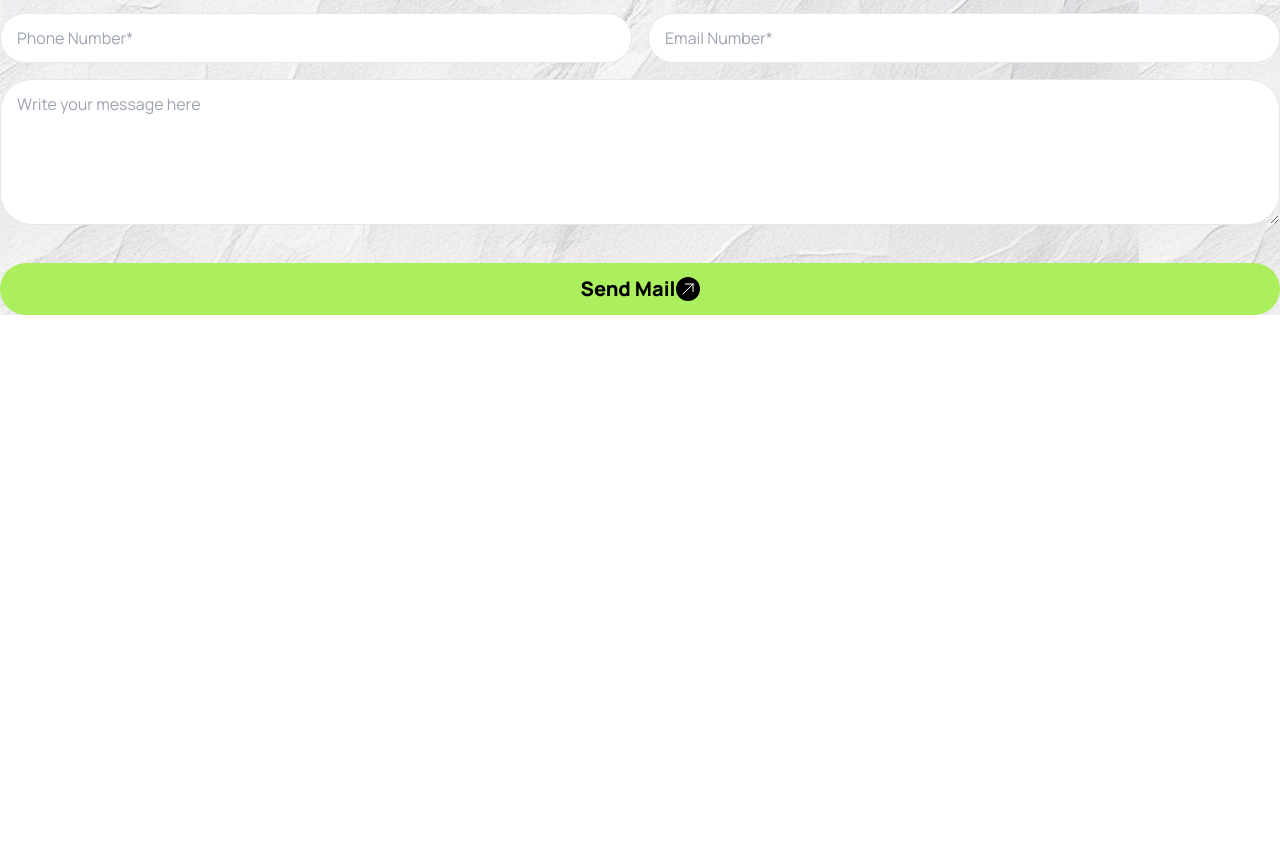
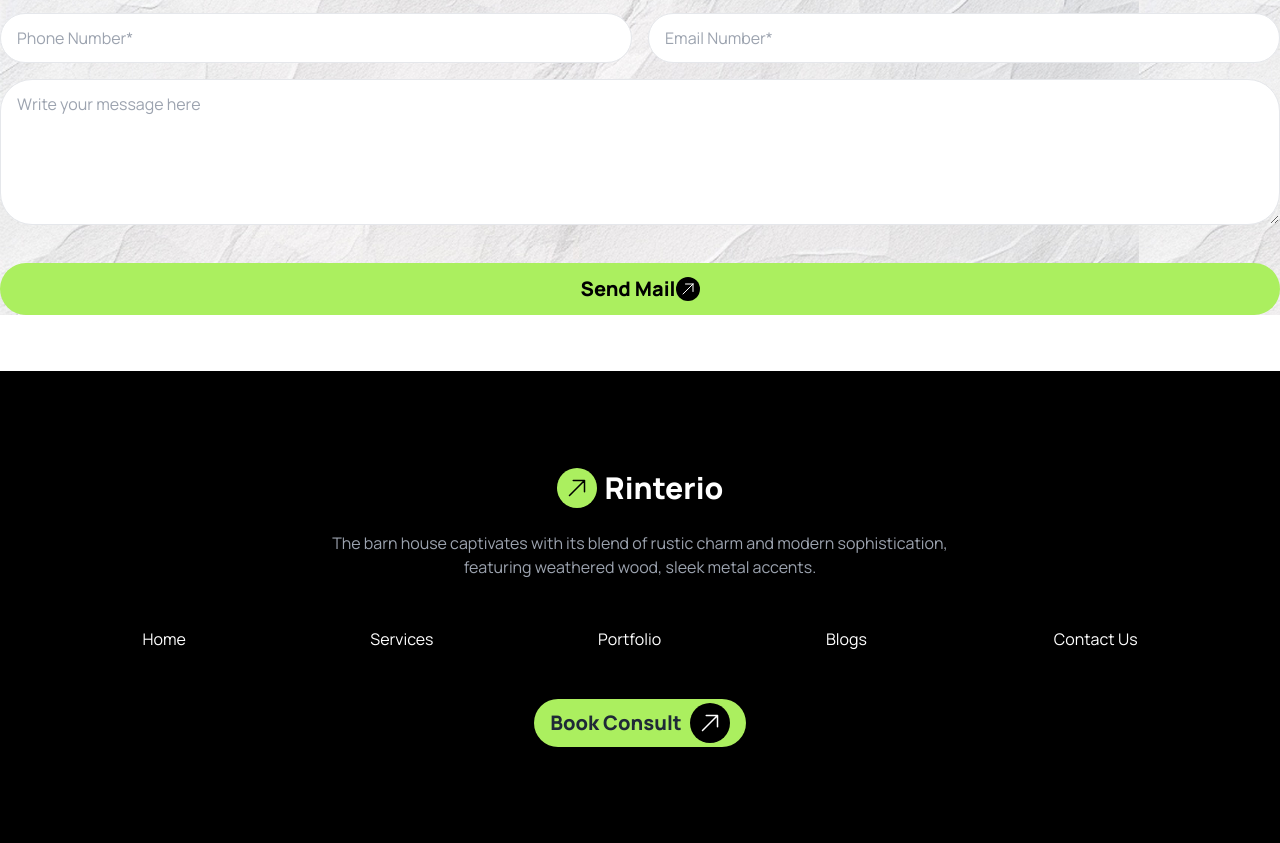
Before and after one commit to Nadimandpicaroon/p-hero-assignment03, a plain HTML site: page index.html in a window 1280 px wide. Shown: the part 3318-4161 px from the top of the page. Before the commit the page ends 3689 px from the top, so only its background shows below. Drawn offline with nearby package versions, Linux system fonts and the light colour scheme.

Commit message:
added footer section

```diff
--- a/index.html
+++ b/index.html
@@ -330,6 +330,65 @@
           </div>
          </section>
     </main>
-    <footer></footer>
+    <!-- <footer class="bg-black">
+      <section>
+        <div class="text-center py-5">
+          <h2 class="btn btn-ghost text-3xl text-white font-extrabold pb-4">
+            <span class="flex items-center justify-center h-10 w-10 bg-lemon-green rounded-full">
+              <svg xmlns="http://www.w3.org/2000/svg" fill="none" viewBox="0 0 24 24" stroke-width="1.5" stroke="currentColor" class="size-6  text-black fas fa-heart text-xl">
+              <path stroke-linecap="round" stroke-linejoin="round" d="m4.5 19.5 15-15m0 0H8.25m11.25 0v11.25" />
+              </svg>
+            </span>Rinterio</h2>
+            <p class="text-base font-normal text-gray-400">The barn house captivates with its blend of rustic charm and modern sophistication,<br> featuring weathered wood, sleek metal accents.</p>
+        </div>
+        <div class="grid grid-cols-1 lg:grid-cols-5 justify-center">
+            <div class="grid grid-flow-col gap-x-32 justify-center sm:grid-cols-1 sm:gap-6">
+              <a href="#" class="text-base text-gray-500">Home</a>
+              <a href="#" class="text-base text-gray-500">Services</a>
+              <a href="#" class="text-base text-gray-500">Portfolio</a>
+              <a href="#" class="text-base text-gray-500">Blogs</a>
+              <a href="#" class="text-base text-gray-500">Contact Us</a>
+            </div>
+          <a class="btn bg-primary-btn text-xl font-extrabold rounded-[32px]">Book Consult
+            <span class="flex items-center justify-center h-10 w-10 bg-black rounded-full">
+                <svg xmlns="http://www.w3.org/2000/svg" fill="none" viewBox="0 0 24 24" stroke-width="1.5" stroke="currentColor" class="size-6 text-white fas fa-heart text-xl">
+                <path stroke-linecap="round" stroke-linejoin="round" d="m4.5 19.5 15-15m0 0H8.25m11.25 0v11.25" />
+                </svg>
+            </span>
+         </a>
+        </div>
+      </section>
+    </footer> -->
+    <footer class="bg-black text-white py-24">
+      <div class="text-center mb-4">
+        <div class="flex items-center justify-center mb-4">
+          <h2 class="btn btn-ghost text-3xl text-white font-extrabold pb-4">
+            <span class="flex items-center justify-center h-10 w-10 bg-lemon-green rounded-full">
+              <svg xmlns="http://www.w3.org/2000/svg" fill="none" viewBox="0 0 24 24" stroke-width="1.5" stroke="currentColor" class="size-6  text-black fas fa-heart text-xl">
+              <path stroke-linecap="round" stroke-linejoin="round" d="m4.5 19.5 15-15m0 0H8.25m11.25 0v11.25" />
+              </svg>
+            </span>Rinterio</h2>
+        </div>
+        <p class="text-gray-400 mb-12">The barn house captivates with its blend of rustic charm and modern sophistication,<br/> featuring weathered wood, sleek metal accents.</p>
+      </div>
+      <div class="grid justify-center">
+        <div class="grid grid-cols-1 grid-flow-row lg:grid-cols-5 lg:grid-flow-col justify-center lg:gap-x-36 gap-y-8 mb-12">
+          <a href="#" class="hover:no-underline">Home</a>
+          <a href="#" class="hover:no-underline">Services</a>
+          <a href="#" class="hover:no-underline">Portfolio</a>
+          <a href="#" class="hover:no-underline">Blogs</a>
+          <a href="#" class="hover:no-underline">Contact Us</a>
+        </div>
+      </div>
+      <div class="flex justify-center">
+        <a class="btn bg-primary-btn text-xl font-extrabold rounded-[32px] border-none">Book Consult
+          <span class="flex items-center justify-center h-10 w-10 bg-black rounded-full">
+              <svg xmlns="http://www.w3.org/2000/svg" fill="none" viewBox="0 0 24 24" stroke-width="1.5" stroke="currentColor" class="size-6 text-white fas fa-heart text-xl">
+              <path stroke-linecap="round" stroke-linejoin="round" d="m4.5 19.5 15-15m0 0H8.25m11.25 0v11.25" />
+              </svg>
+          </span>
+       </a>
+      </div>
+    </footer>
 </body>
 </html>
```
